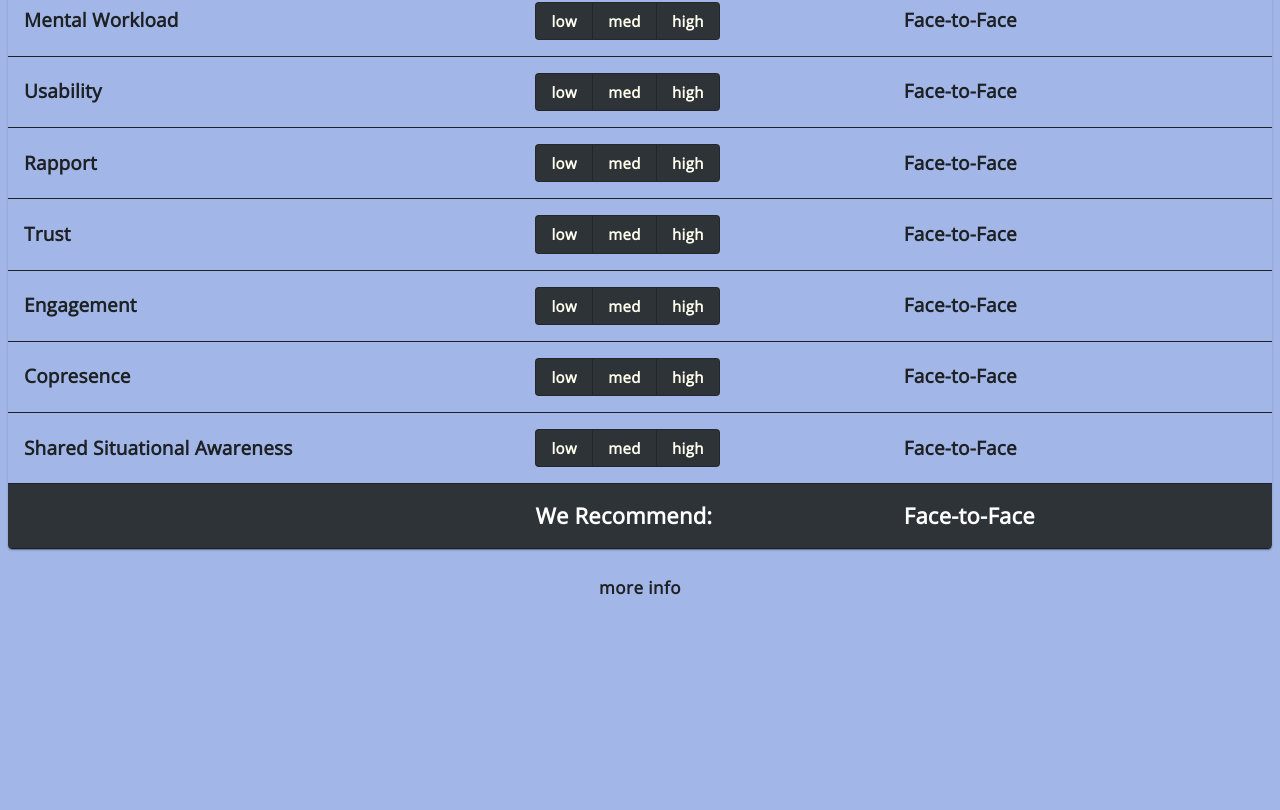
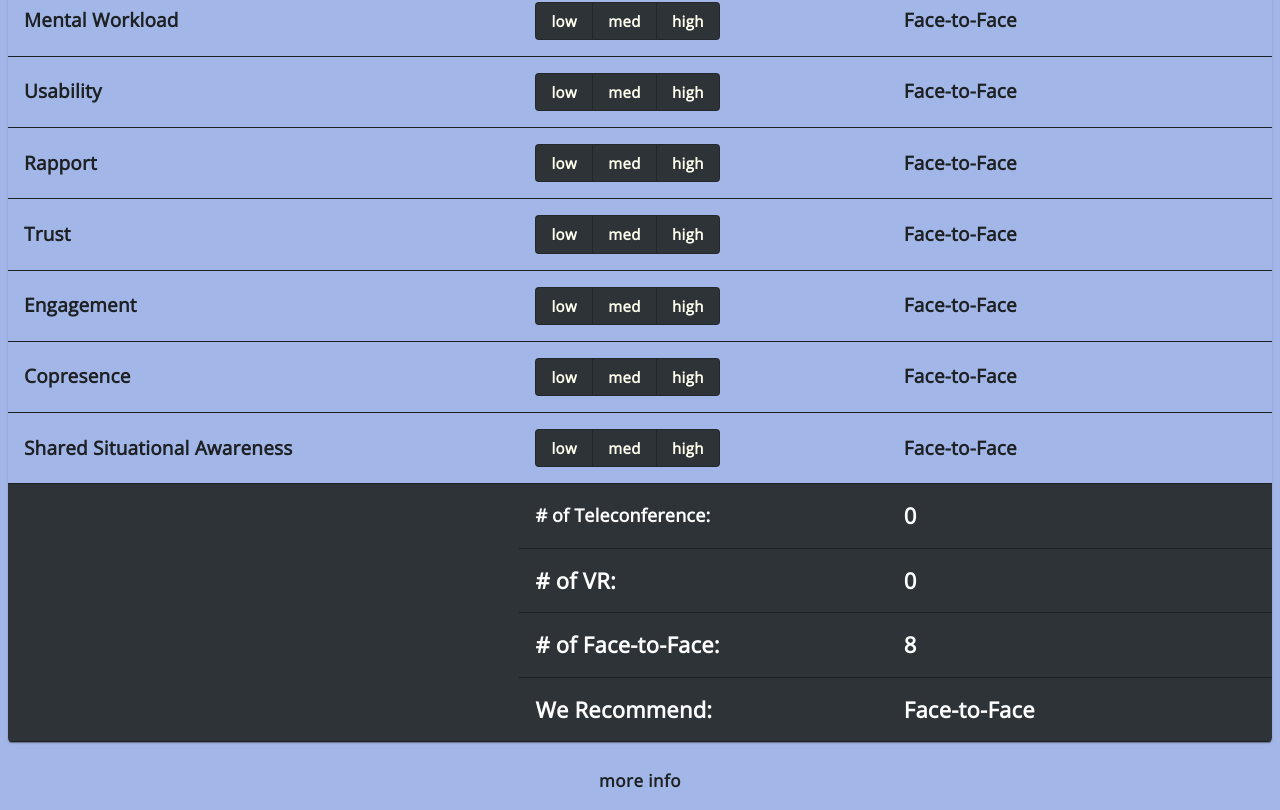
Before and after one commit to hay733/travel-substitute-threshold, a React (Create React App) app: page /results in a window 1280 px wide. Shown: the part 349-1159 px from the top of the page. Before the commit the page ends 966 px from the top, so only its background shows below. Built offline with nearby package versions, Linux system fonts and the light colour scheme.

Commit message:
added rec scores to results table

```diff
--- a/src/pages/TestTable.js
+++ b/src/pages/TestTable.js
@@ -129,6 +129,25 @@ class ResultsTable extends React.Component {
 
     /**
      *
+     * @param {*} rec the type of recommendation to be counted and returned
+     * @returns the number of times a certain recommendation shows up
+     */
+     CalcScores(rec) {
+        var i, vr, f2f, tel;
+        tel = vr = f2f = 0;
+        let prevState = [...this.state.data];
+        for (i = 0; i < 8; i++) {
+            if (prevState[i].Recommendation == "Teleconference" && rec == "tel") tel++;
+            else if (prevState[i].Recommendation == "Face-to-Face" && rec == "f2f") f2f++;
+            else if (prevState[i].Recommendation == "Virtual Reality" && rec == "vr") vr++;
+        }
+        if (tel >= vr && tel >= f2f && rec == "tel") return tel;
+        if (vr >= tel && vr >= f2f && rec == "vr") return vr;
+        return f2f;
+    }
+
+    /**
+     *
      * @returns the data rows in the table, including the low/med/high button group
      */
     tableTable() {
@@ -181,6 +200,61 @@ class ResultsTable extends React.Component {
             </TableHead>
         )
     }
+    tableSpanTel() {
+        return (
+            <TableRow>
+                    {/* tel rec */}
+                    <TableCell style={{fontFamily: "Open Sans, sans-serif", fontWeight: 700, borderColor: "#1E2124",
+                        borderBottomWidth: "0px", color: "white", backgroundColor: "#2E3338",}}/>
+                    <TableCell style={{fontFamily: "Open Sans, sans-serif", fontWeight: 700, fontSize: 18, borderColor: "#1E2124",
+                        borderBottomWidth: "1px", color: "white", backgroundColor: "#2E3338",}}># of Teleconference:</TableCell>
+                    <TableCell align="middle" style={{fontFamily: "Open Sans, sans-serif", fontWeight: 700, fontSize: 22, borderColor: "#1E2124",
+                        borderBottomWidth: "1px", color: "white", backgroundColor: "#2E3338",}}>{this.CalcScores("tel")}</TableCell>
+                </TableRow>
+        )
+    }
+    tableSpanVR() {
+        return (
+            <TableRow>
+                    {/* vr rec */}
+                    <TableCell style={{fontFamily: "Open Sans, sans-serif", fontWeight: 700, fontSize: 22, borderColor: "#1E2124",
+                        borderBottomWidth: "0px", color: "white", backgroundColor: "#2E3338",}}/>
+                    <TableCell style={{fontFamily: "Open Sans, sans-serif", fontWeight: 700, fontSize: 22, borderColor: "#1E2124",
+                        borderBottomWidth: "1px", color: "white", backgroundColor: "#2E3338",}}># of VR:</TableCell>
+                    <TableCell align="middle" style={{fontFamily: "Open Sans, sans-serif", fontWeight: 700, fontSize: 22, borderColor: "#1E2124",
+                        borderBottomWidth: "1px", color: "white", backgroundColor: "#2E3338",}}>{this.CalcScores("vr")}</TableCell>
+                </TableRow>
+        )
+    }
+    tableSpanF2F() {
+        return (
+            <TableRow>
+                    {/* f2f rec */}
+                    <TableCell style={{fontFamily: "Open Sans, sans-serif", fontWeight: 700, fontSize: 22, borderColor: "#1E2124",
+                        borderBottomWidth: "0px", color: "white", backgroundColor: "#2E3338",}}/>
+                    <TableCell style={{fontFamily: "Open Sans, sans-serif", fontWeight: 700, fontSize: 22, borderColor: "#1E2124",
+                        borderBottomWidth: "1px", color: "white", backgroundColor: "#2E3338",}}># of Face-to-Face:</TableCell>
+                    <TableCell align="middle" style={{fontFamily: "Open Sans, sans-serif", fontWeight: 700, fontSize: 22, borderColor: "#1E2124",
+                        borderBottomWidth: "1px", color: "white", backgroundColor: "#2E3338",}}>{this.CalcScores("f2f")}</TableCell>
+                </TableRow>
+        )
+    }
+    tableSpanRec() {
+        return (
+
+
+                <TableRow>
+                    {/* we recommend */}
+                    <TableCell style={{fontFamily: "Open Sans, sans-serif", fontWeight: 700, fontSize: 22, borderColor: "#1E2124",
+                        borderBottomWidth: "1px", color: "white", backgroundColor: "#2E3338",}}/>
+                    <TableCell style={{fontFamily: "Open Sans, sans-serif", fontWeight: 700, fontSize: 22, borderColor: "#1E2124",
+                        borderBottomWidth: "1px", color: "white", backgroundColor: "#2E3338",}}>We Recommend:</TableCell>
+                    <TableCell align="middle" style={{fontFamily: "Open Sans, sans-serif", fontWeight: 700, fontSize: 22, borderColor: "#1E2124",
+                        borderBottomWidth: "1px", color: "white", backgroundColor: "#2E3338",}}>{this.CalcAv()}</TableCell>
+                </TableRow>
+
+        )
+    }
 
     /**
      *
@@ -193,14 +267,10 @@ class ResultsTable extends React.Component {
                     <Table id='data' aria-label="simple table">
                         {this.tableHeader()}
                         {this.tableTable()}
-                        <TableRow>
-                            <TableCell rowSpan={8} style={{fontFamily: "Open Sans, sans-serif", fontWeight: 700, fontSize: 22, borderColor: "#1E2124",
-                                borderBottomWidth: "1px", color: "white", backgroundColor: "#2E3338",}}/>
-                            <TableCell colSpan={1} style={{fontFamily: "Open Sans, sans-serif", fontWeight: 700, fontSize: 22, borderColor: "#1E2124",
-                                borderBottomWidth: "1px", color: "white", backgroundColor: "#2E3338",}}>We Recommend:</TableCell>
-                            <TableCell align="middle" style={{fontFamily: "Open Sans, sans-serif", fontWeight: 700, fontSize: 22, borderColor: "#1E2124",
-                                borderBottomWidth: "1px", color: "white", backgroundColor: "#2E3338",}}>{this.CalcAv()}</TableCell>
-                        </TableRow>
+                        {this.tableSpanTel()}
+                        {this.tableSpanVR()}
+                        {this.tableSpanF2F()}
+                        {this.tableSpanRec()}
                     </Table>
                 </TableContainer>
 
```
